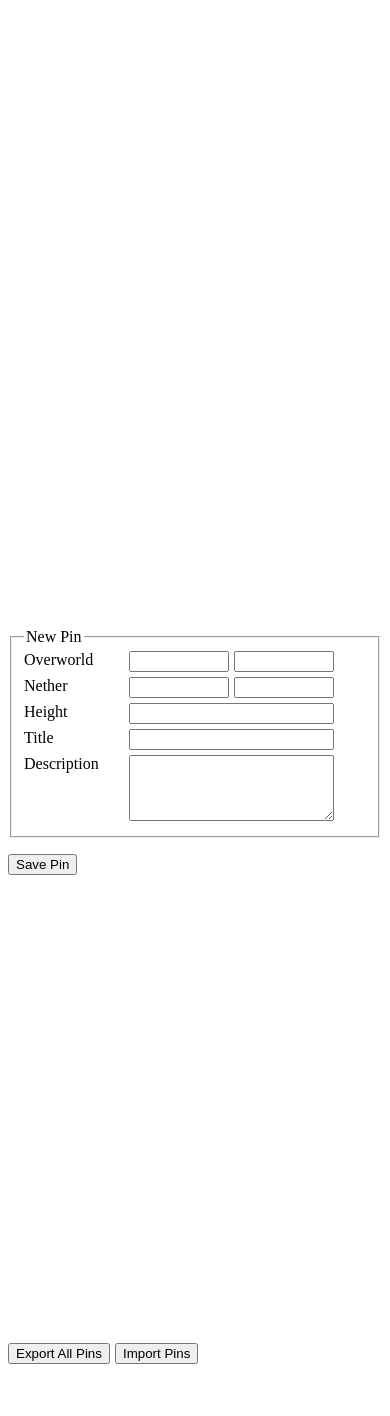
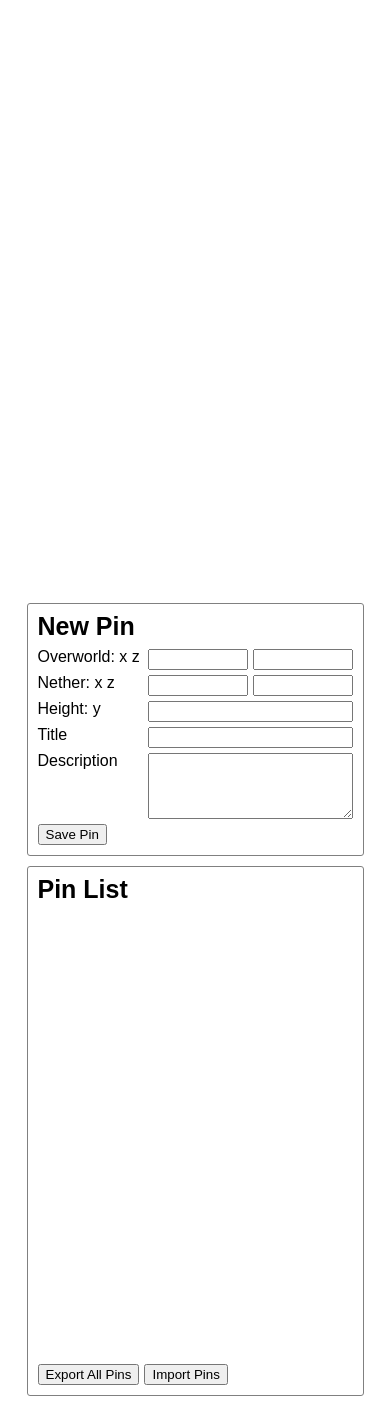
Before and after one commit to christopher-besch/minecraft_map_marker, a website with bundled scripts: page src/index.html in a window 390 px wide. Shown: the part 73-1489 px from the top of the page. Before the commit the page ends 1467 px from the top, so only its background shows below. Built offline with nearby package versions, Linux system fonts and the light colour scheme; files whose address does not match are found by name.

Commit message:
feat: prettier css

```diff
--- a/src/index.html
+++ b/src/index.html
@@ -9,14 +9,16 @@
     <link rel="manifest" href="./minecraft_map_marker.json" />
     <link rel="icon" href="icons/minecraft_map_marker.png" />
 
-    <link rel="stylesheet" href="style.css" />
-
+    <!-- reset css -->
+    <link rel="stylesheet" href="./vendor/reset_css/reset.css" />
     <!-- leaftlet -->
     <link rel="stylesheet" href="./vendor/leaflet/leaflet.css" />
     <script src="./vendor/leaflet/leaflet.js"></script>
     <!-- MinedMap -->
     <link rel="stylesheet" href="./vendor/minedmap/minedmap.css" />
     <script src="./vendor/minedmap/minedmap.js" defer></script>
+
+    <link rel="stylesheet" href="style.css" />
 </head>
 
 <body>
@@ -28,17 +30,17 @@
         <div id="control-container">
             <div id="temp-user-input">
                 <form>
-                    <fieldset id="coordinate-input">
-                        <legend>New Pin</legend>
-                        <label id="overworld-label">Overworld</label>
+                    <h2>New Pin</h2>
+                    <div id="coordinate-input">
+                        <label id="overworld-label">Overworld: x z</label>
                         <input type="text" inputmode="numeric" pattern="-?\d+" id="overworld-x" maxlength="9" />
                         <input type="text" inputmode="numeric" pattern="-?\d+" id="overworld-z" maxlength="9" />
 
-                        <label id="nether-label">Nether</label>
+                        <label id="nether-label">Nether: x z</label>
                         <input type="text" inputmode="numeric" pattern="-?\d+" id="nether-x" maxlength="9" />
                         <input type="text" inputmode="numeric" pattern="-?\d+" id="nether-z" maxlength="9" />
 
-                        <label id="height-label" for="height">Height</label>
+                        <label id="height-label" for="height">Height: y</label>
                         <input type="text" inputmode="numeric" pattern="-?\d+" id="height" maxlength="9" />
 
                         <label id="title-label" for="titel">Title</label>
@@ -46,7 +48,7 @@
 
                         <label id="description-label" for="description">Description</label>
                         <textarea id="description" rows="4" cols="50"></textarea>
-                    </fieldset>
+                    </div>
                     <p>
                         <button type="button" id="save-pin">Save Pin</button>
                     </p>
@@ -54,6 +56,7 @@
             </div>
 
             <div id="pin-list-container">
+                <h2>Pin List</h2>
                 <div id="pin-list"></div>
                 <div class="pin-list-buttons-container">
                     <button id="export-all">Export All Pins</button>
--- a/src/style.css
+++ b/src/style.css
@@ -1,14 +1,36 @@
+h1 {
+    font-size: 30px;
+    margin-bottom: 20px;
+    font-weight: 1000;
+    text-align: center;
+}
+
+h2 {
+    font-size: 25px;
+    margin-bottom: 10px;
+    font-weight: 700;
+}
+
+h3 {
+    font-size: 20px;
+    margin-bottom: 10px;
+    font-weight: 500;
+    /* border-bottom: 2px solid black; */
+}
+
 :root {
     /* disable zooming on mobile */
     /* this is confusing with tha map */
     touch-action: pan-x pan-y;
     height: 100%;
+
+    font-family: sans-serif;
 }
 
 #container {
     max-width: 1200px;
     margin: 0 auto;
-    padding-bottom: 30px;
+    padding-top: 15px;
 }
 
 #map {
@@ -31,22 +53,34 @@
 
 #control-container {
     display: flex;
+    gap: 10px;
     flex-direction: row;
     justify-content: space-evenly;
-
-    margin-top: 30px;
+    padding: 20px;
 }
 
-@media only screen and (max-width: 600px) {
+@media only screen and (max-width: 800px) {
     #control-container {
         flex-direction: column;
+        align-items: center;
     }
+
+    #control-container>div {
+        width: 90%;
+    }
+}
+
+#temp-user-input {
+    border: 1px solid grey;
+    border-radius: 3px;
+    padding: 10px;
+    height: fit-content;
 }
 
 #coordinate-input {
     display: grid;
     grid-gap: 5px;
-    grid-template-columns: [col1-start] 100px [col2-start] 100px [col3-start] 100px [col3-end];
+    grid-template-columns: [col1-start] auto [col2-start] 100px [col3-start] 100px [col3-end];
     grid-template-rows: [row1-start] auto [row2-start] auto [row3-start] auto [row4-start] auto [row5-start] auto [row6-start] auto [row6-end];
 }
 
@@ -121,7 +155,12 @@
 }
 
 #pin-list-container {
-    width: 400px;
+    border: 1px solid grey;
+    border-radius: 3px;
+    padding: 10px;
+    height: fit-content;
+
+    /* width: 400px; */
 }
 
 #pin-list {
@@ -136,18 +175,13 @@
 
 .pin-item {
     border: 2px solid black;
+    border-radius: 3px;
     padding: 5px;
 
     display: flex;
     flex-direction: row;
+    gap: 10px;
     justify-content: space-between;
-}
-
-.pin-item .pin-coordinates {
-    display: inline-grid;
-    gap: 5px;
-    grid-template-columns: auto auto auto auto;
-    grid-template-rows: auto auto;
 }
 
 .pin-content {
@@ -155,8 +189,16 @@
     flex-direction: column;
 }
 
+.pin-item .pin-coordinates {
+    display: inline-grid;
+    gap: 5px 10px;
+    grid-template-columns: 90px auto auto auto;
+    grid-template-rows: auto auto;
+}
+
 .pin-buttons {
     display: flex;
+    gap: 5px;
     flex-direction: column;
 }
 
--- /dev/null
+++ b/src/vendor/reset_css/reset.css
@@ -0,0 +1,48 @@
+/* http://meyerweb.com/eric/tools/css/reset/
+   v2.0 | 20110126
+   License: none (public domain)
+*/
+
+html, body, div, span, applet, object, iframe,
+h1, h2, h3, h4, h5, h6, p, blockquote, pre,
+a, abbr, acronym, address, big, cite, code,
+del, dfn, em, img, ins, kbd, q, s, samp,
+small, strike, strong, sub, sup, tt, var,
+b, u, i, center,
+dl, dt, dd, ol, ul, li,
+fieldset, form, label, legend,
+table, caption, tbody, tfoot, thead, tr, th, td,
+article, aside, canvas, details, embed,
+figure, figcaption, footer, header, hgroup,
+menu, nav, output, ruby, section, summary,
+time, mark, audio, video {
+	margin: 0;
+	padding: 0;
+	border: 0;
+	font-size: 100%;
+	font: inherit;
+	vertical-align: baseline;
+}
+/* HTML5 display-role reset for older browsers */
+article, aside, details, figcaption, figure,
+footer, header, hgroup, menu, nav, section {
+	display: block;
+}
+body {
+	line-height: 1;
+}
+ol, ul {
+	list-style: none;
+}
+blockquote, q {
+	quotes: none;
+}
+blockquote:before, blockquote:after,
+q:before, q:after {
+	content: '';
+	content: none;
+}
+table {
+	border-collapse: collapse;
+	border-spacing: 0;
+}
```
